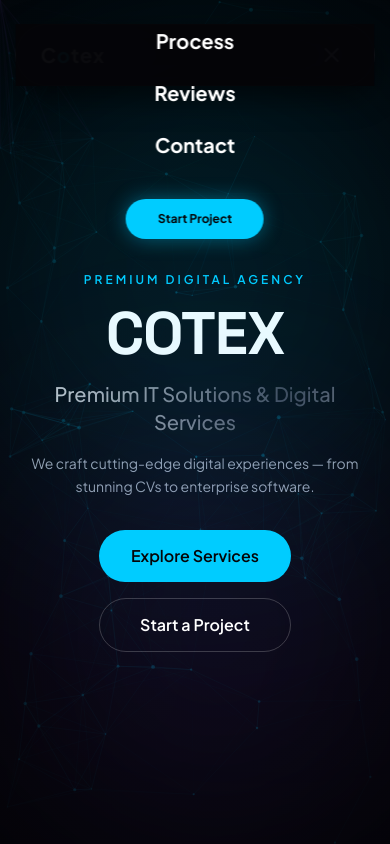
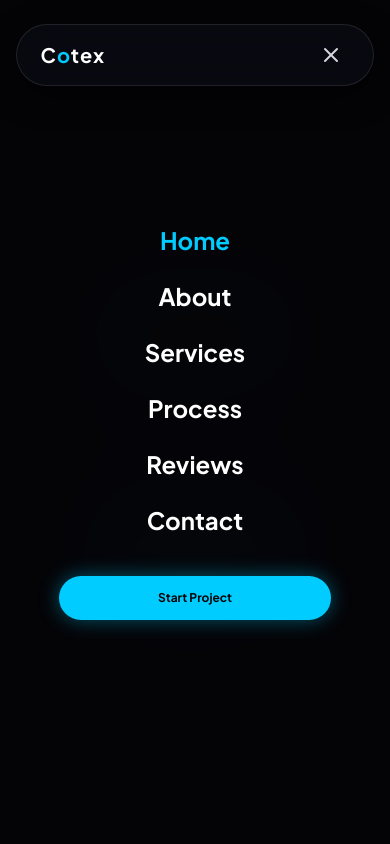
Before and after one commit to Deneth-sys/cotex-website-2, a React (Vite) app: page / in a window 390 px wide. Both pictures are taken after a click on the button "Toggle navigation menu". Shown: the top 844 px of the page. Built offline with nearby package versions, Linux system fonts and the light colour scheme.

Commit message:
Fix mobile navbar overlay and positioning

```diff
--- a/src/components/sections/Navbar.jsx
+++ b/src/components/sections/Navbar.jsx
@@ -41,11 +41,16 @@ export default function Navbar() {
     } else {
       document.body.style.overflow = 'unset';
     }
+    return () => {
+      document.body.style.overflow = 'unset';
+    };
   }, [isOpen]);
 
   return (
-    <header className="fixed top-6 left-1/2 -translate-x-1/2 z-50 w-[92%] max-w-4xl">
-      <div className="flex items-center justify-between px-6 py-3 rounded-full bg-[#0a0a12]/85 backdrop-blur-xl border border-white/10 shadow-[0_10px_30px_rgba(0,0,0,0.6)]">
+    <>
+      {/* Floating Capsule Header */}
+      <header className="fixed top-6 inset-x-0 z-50 w-[92%] max-w-4xl mx-auto pointer-events-none">
+        <div className="flex items-center justify-between px-6 py-3 rounded-full bg-[#0a0a12]/85 backdrop-blur-xl border border-white/10 shadow-[0_10px_30px_rgba(0,0,0,0.6)] pointer-events-auto">
 
           {/* Logo */}
           <a href="#hero" className="text-xl font-bold tracking-wider text-white z-50">
@@ -99,10 +104,15 @@ export default function Navbar() {
             </button>
           </div>
         </div>
+      </header>
 
       {/* Fullscreen Responsive Mobile & Tablet Drawer */}
-      <div className={`fixed inset-0 bg-[#050508]/95 backdrop-blur-2xl z-40 flex flex-col items-center justify-center transition-all duration-300 md:hidden ${isOpen ? 'opacity-100 pointer-events-auto' : 'opacity-0 pointer-events-none'}`}>
-        <nav className="flex flex-col items-center gap-6 text-center">
+      <div
+        className={`fixed inset-0 bg-[#050508]/98 backdrop-blur-2xl z-40 flex flex-col items-center justify-center transition-all duration-300 md:hidden ${
+          isOpen ? 'opacity-100 pointer-events-auto' : 'opacity-0 pointer-events-none'
+        }`}
+      >
+        <nav className="flex flex-col items-center gap-6 text-center w-full max-w-xs px-6">
           {navItems.map((item) => {
             const isActive = active === item.name;
             return (
@@ -113,23 +123,25 @@ export default function Navbar() {
                   setActive(item.name);
                   setIsOpen(false);
                 }}
-                className={`text-xl font-bold transition-colors ${isActive ? 'text-[#00ccff]' : 'text-white hover:text-[#00ccff]'}`}
+                className={`text-2xl font-bold transition-colors ${
+                  isActive ? 'text-[#00ccff]' : 'text-white hover:text-[#00ccff]'
+                }`}
               >
                 {item.name}
               </a>
             );
           })}
-          <div className="pt-4">
+          <div className="pt-4 w-full">
             <a
               href="#contact"
               onClick={() => setIsOpen(false)}
-              className="px-8 py-3 rounded-full bg-[#00ccff] text-[#050508] font-bold text-xs shadow-[0_0_20px_rgba(0,204,255,0.4)] block"
+              className="w-full py-3.5 rounded-full bg-[#00ccff] text-[#050508] font-bold text-xs shadow-[0_0_20px_rgba(0,204,255,0.4)] block text-center"
             >
               Start Project
             </a>
           </div>
         </nav>
       </div>
-    </header>
+    </>
   );
 }
```
Lines whose indentation alone changed are shown as unchanged.
